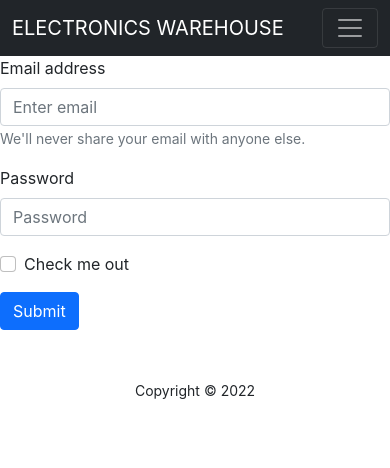
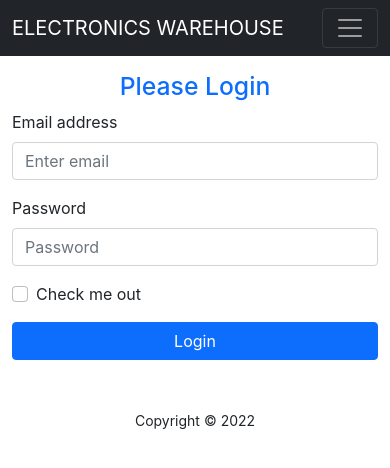
Before and after one commit to hira480/electronics-warehouse-client, a React (Create React App) app: page /login in a window 390 px wide. Shown: the top 468 px of the page. Built offline with nearby package versions, Linux system fonts and the light colour scheme.

Commit message:
implemented login with email and password

```diff
--- a/src/Pages/Login/Login/Login.css
+++ b/src/Pages/Login/Login/Login.css
@@ -0,0 +1,9 @@
+.form-width {
+    width: 40%;
+}
+
+@media only screen and (max-width:576px) {
+    .form-width {
+        width: 100%;
+    }
+}
--- a/src/Pages/Login/Login/Login.js
+++ b/src/Pages/Login/Login/Login.js
@@ -1,30 +1,62 @@
 import React from 'react';
 import { Button, Form } from 'react-bootstrap';
+import auth from '../../../firebase.init';
+import { useSignInWithEmailAndPassword } from 'react-firebase-hooks/auth';
 import './Login.css';
+import { useLocation, useNavigate } from 'react-router-dom';
 
 const Login = () => {
+    const location = useLocation();
+    const navigate = useNavigate();
+    let from = location.state?.from?.pathname || "/";
+    let errorText;
+    const [
+        signInWithEmailAndPassword,
+        user,
+        loading,
+        error,
+    ] = useSignInWithEmailAndPassword(auth);
+
+
+    if (user) {
+        navigate(from, { replace: true });
+    }
+
+    if (error) {
+        errorText = <p className='text-danger'>Error: {error?.message}</p>
+    }
+
+    const loginButton = event => {
+        event.preventDefault();
+        const email = event.target.email.value;
+        const password = event.target.password.value;
+        console.log(email, password);
+        signInWithEmailAndPassword(email, password);
+    }
+
     return (
         <div>
-            <Form>
+            <h2 className='text-center text-primary pt-3'>Please Login</h2>
+            <div className='container form-width'>
+                <Form onSubmit={loginButton}>
                     <Form.Group className="mb-3" controlId="formBasicEmail">
                         <Form.Label>Email address</Form.Label>
-                    <Form.Control type="email" placeholder="Enter email" />
-                    <Form.Text className="text-muted">
-                        We'll never share your email with anyone else.
-                    </Form.Text>
+                        <Form.Control type="email" name='email' placeholder="Enter email" />
                     </Form.Group>
 
                     <Form.Group className="mb-3" controlId="formBasicPassword">
                         <Form.Label>Password</Form.Label>
-                    <Form.Control type="password" placeholder="Password" />
+                        <Form.Control type="password" name='password' placeholder="Password" />
                     </Form.Group>
                     <Form.Group className="mb-3" controlId="formBasicCheckbox">
                         <Form.Check type="checkbox" label="Check me out" />
                     </Form.Group>
-                <Button variant="primary" type="submit">
-                    Submit
+                    <Button className='w-100' variant="primary" type="submit">
+                        Login
                     </Button>
                 </Form>
+                {errorText}
+            </div>
         </div>
     );
 };
```
Also changed, not shown: src/Pages/Login/Register/Register.js (added). Lines whose indentation alone changed are shown as unchanged.
